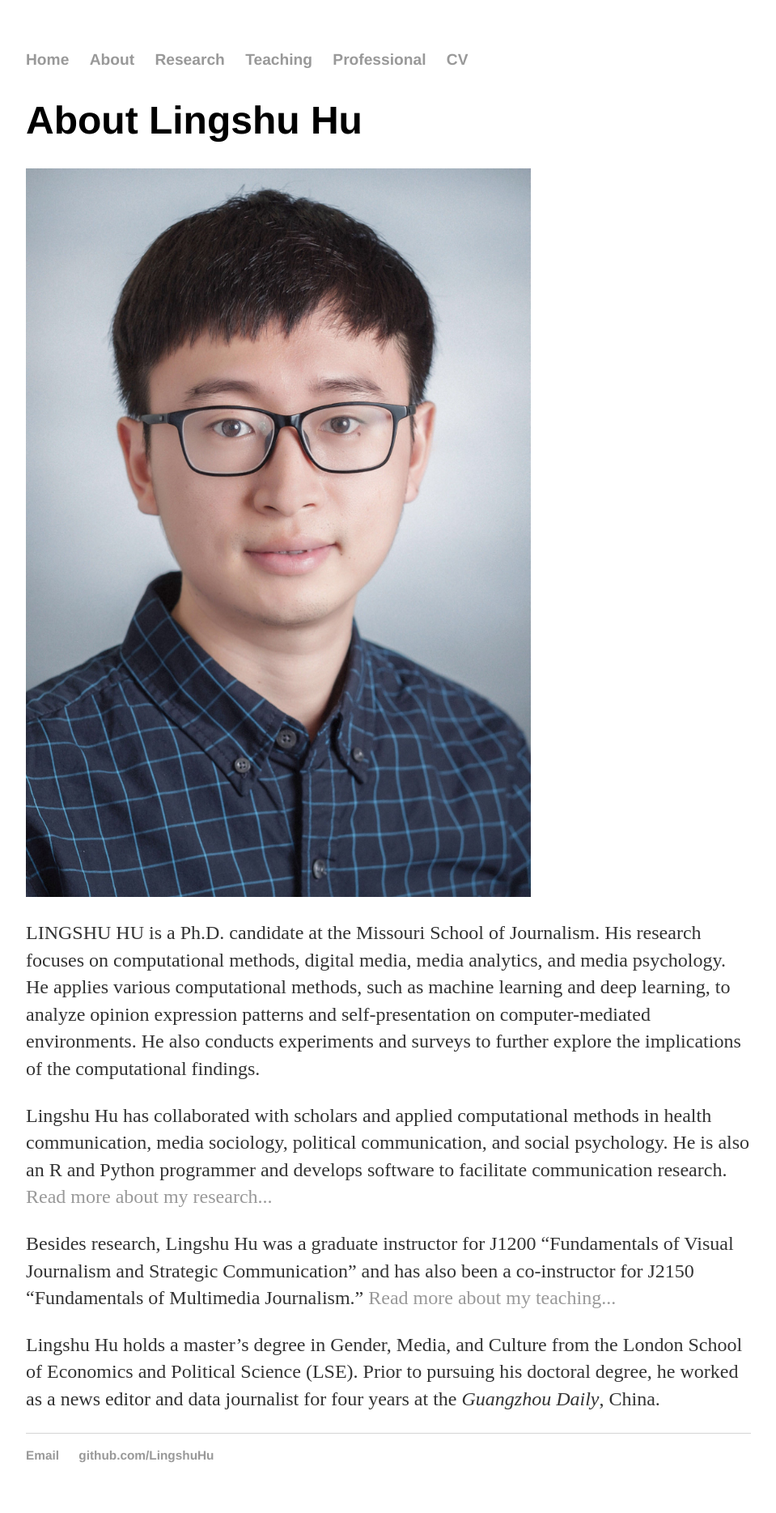
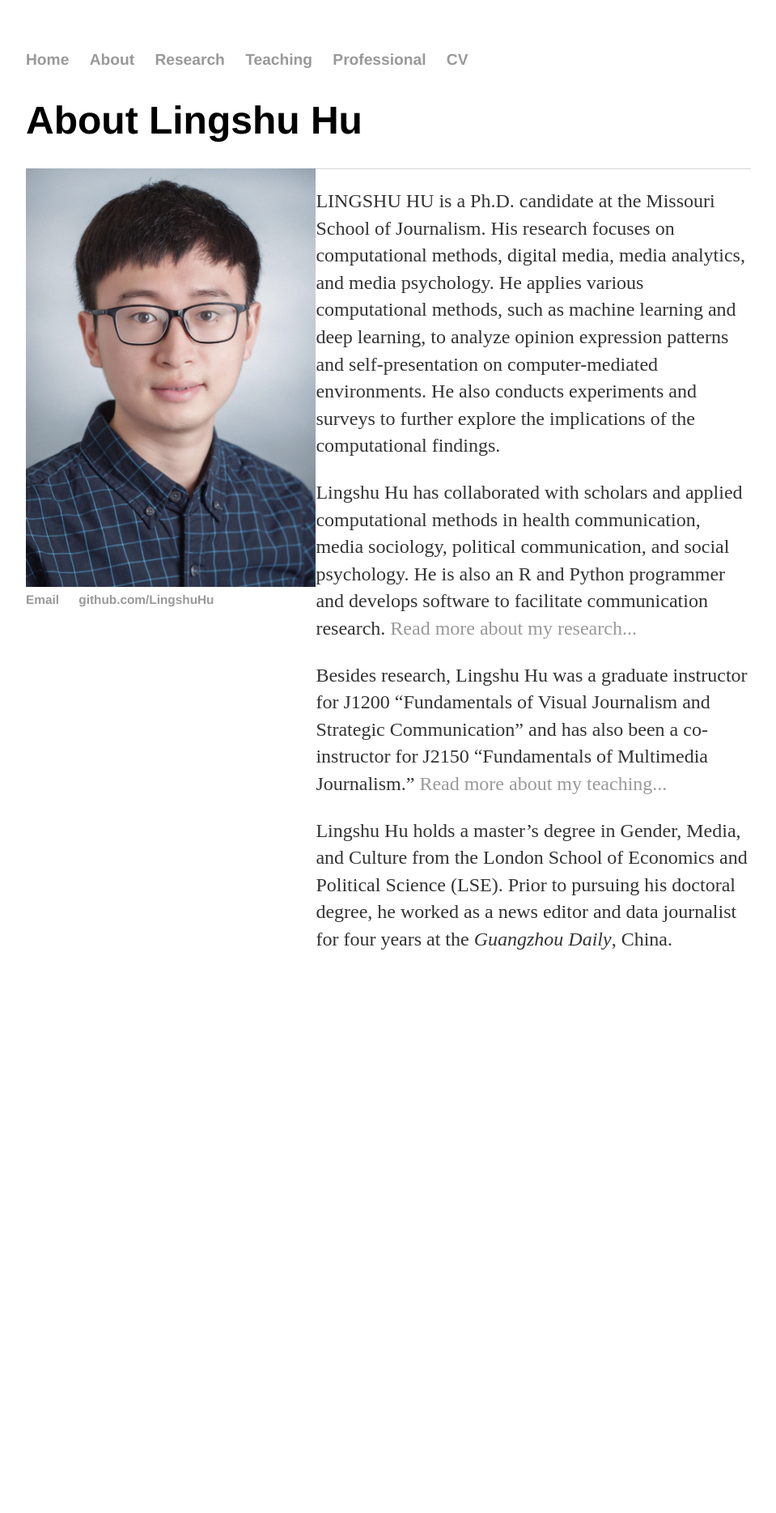
Before and after one commit to LingshuHu/lingshuhu.github.io, a Jekyll site: the page built from about/index.html, in a window 1280 px wide. Shown: the whole page at 81% size, without its empty margins (160-1119 px from the left). Built offline with Jekyll 4.4.1, drawn with Linux system fonts in a browser that asks for light colours; after the commit the page ends 1202 px from its top, so only the background shows below that.

Commit message:
Update main.css

```diff
--- a/css/main.css
+++ b/css/main.css
@@ -48,20 +48,23 @@
 }
 
 .imgbox {
-         display: grid;
-         height: 100%;
+    display: grid;
+    height: 100%;
 }
-.center-fit {
-             max-width: 100%;
-             max-height: 100vh;
-             margin: auto;
-}
-#photo{
+
+.profile-photo{
+    display: grid;
     float:left;
     width:40%;
 }
 
-#intro{
+.center-fit {
+    max-width: 100%;
+    max-height: 100vh;
+    margin: auto;
+}
+
+.intro{
     float:right;
     width:60%;
 }
```
